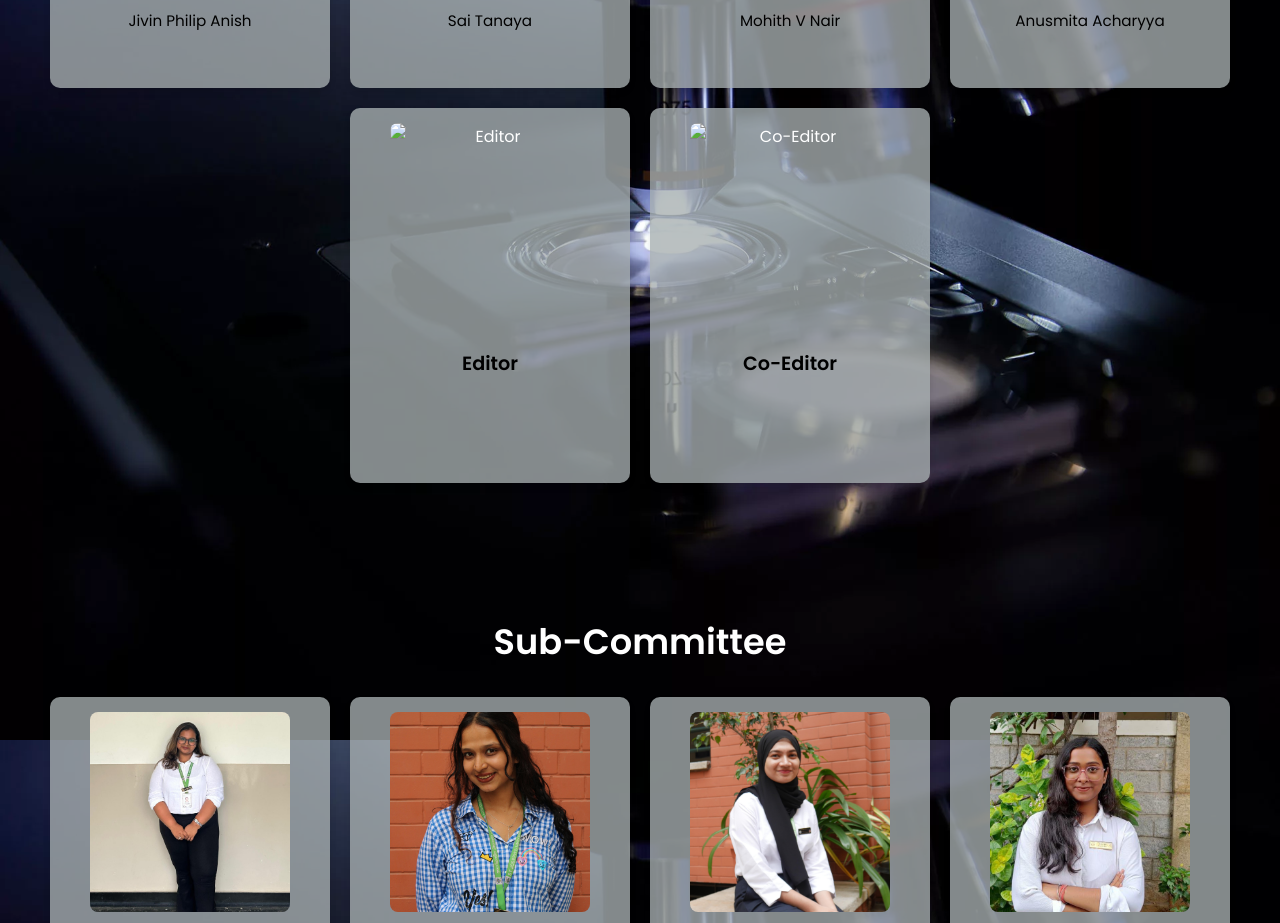
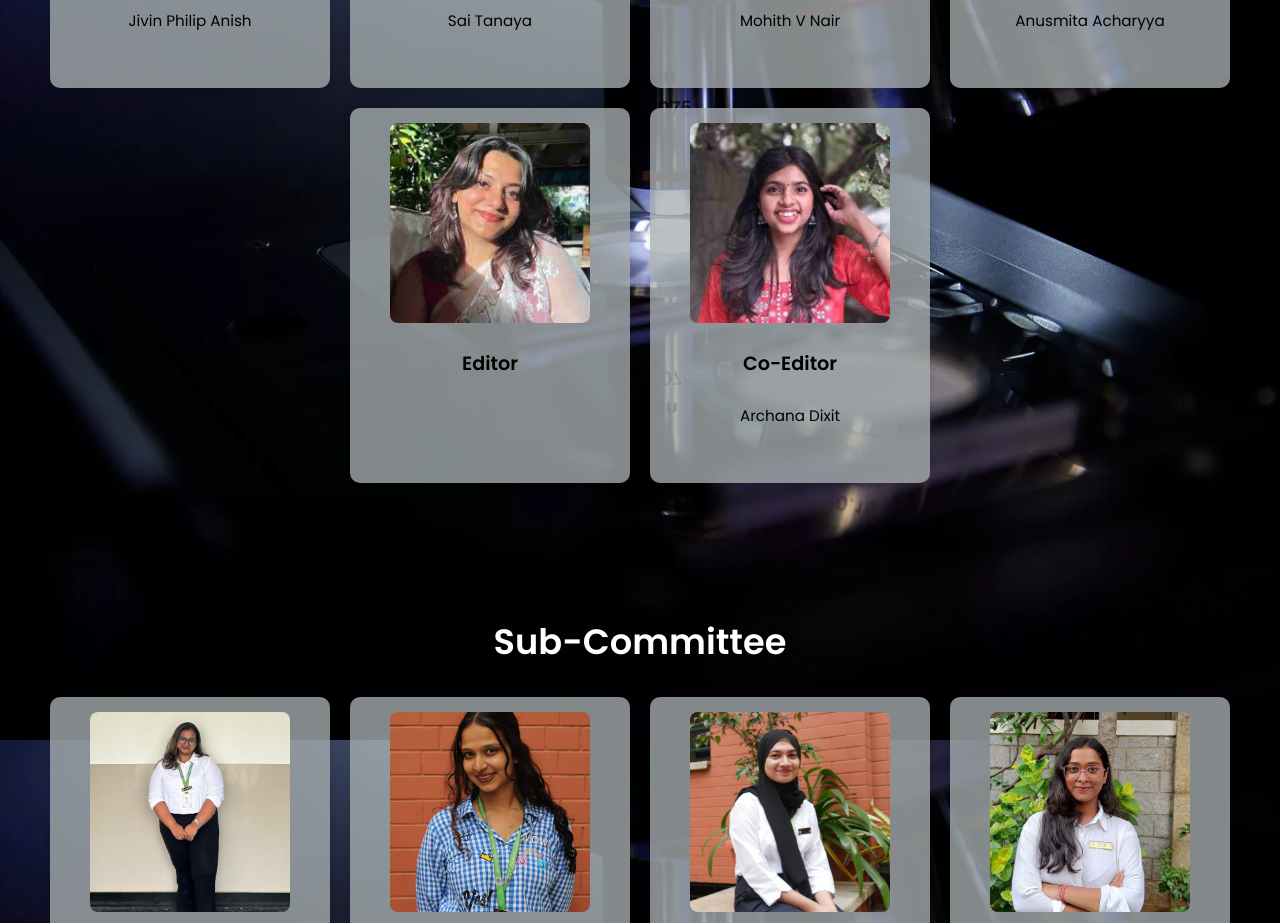
Before and after one commit to voashham/Major-Project, a plain HTML site: page index.html in a window 1280 px wide. Shown: the part 1820-2743 px from the top of the page. Drawn offline with Linux system fonts and the light colour scheme.

Commit message:
Update index.html

```diff
--- a/index.html
+++ b/index.html
@@ -809,14 +809,14 @@
                 <p>Anusmita Acharyya</p>
             </div>
             <div class="role-card">
-                <img src="" alt="Editor">
+                <img src="editor.jpg" alt="Editor">
                 <h3>Editor</h3>
                 <p></p>
             </div>
             <div class="role-card">
-                <img src="co_editor.jpg" alt="Co-Editor">
+                <img src="co-editor.jpg" alt="Co-Editor">
                 <h3>Co-Editor</h3>
-                <p></p>
+                <p>Archana Dixit</p>
             </div>
         </div>
     </section>
```
